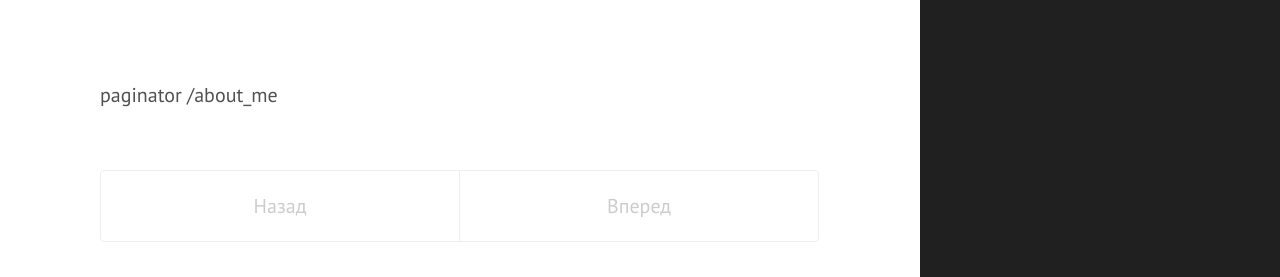
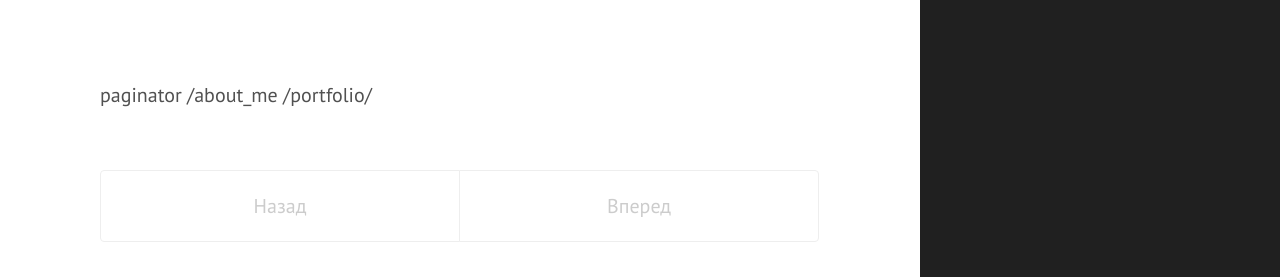
Before and after one commit to Erniess/about_me, a Jekyll site: the page built from portfolio/index.html, in a window 1280 px wide. Shown: the top 277 px of the page. Built offline with Jekyll 4.4.1, drawn with Linux system fonts in a browser that asks for light colours.

Commit message:
Update index.html

```diff
--- a/portfolio/index.html
+++ b/portfolio/index.html
@@ -5,8 +5,8 @@ title: Портфолио
 
 <div class="posts">
   paginator
-  {{ (site.baseurl + "/portfolio/") }}
-  {{ site.baseurl/portfolio/ }}
+  {{ (site.baseurl) }}
+  {{ page.url }}
   {{ paginator }}
   {{ paginator.posts }}
   {% for post in paginator.posts %}
```
